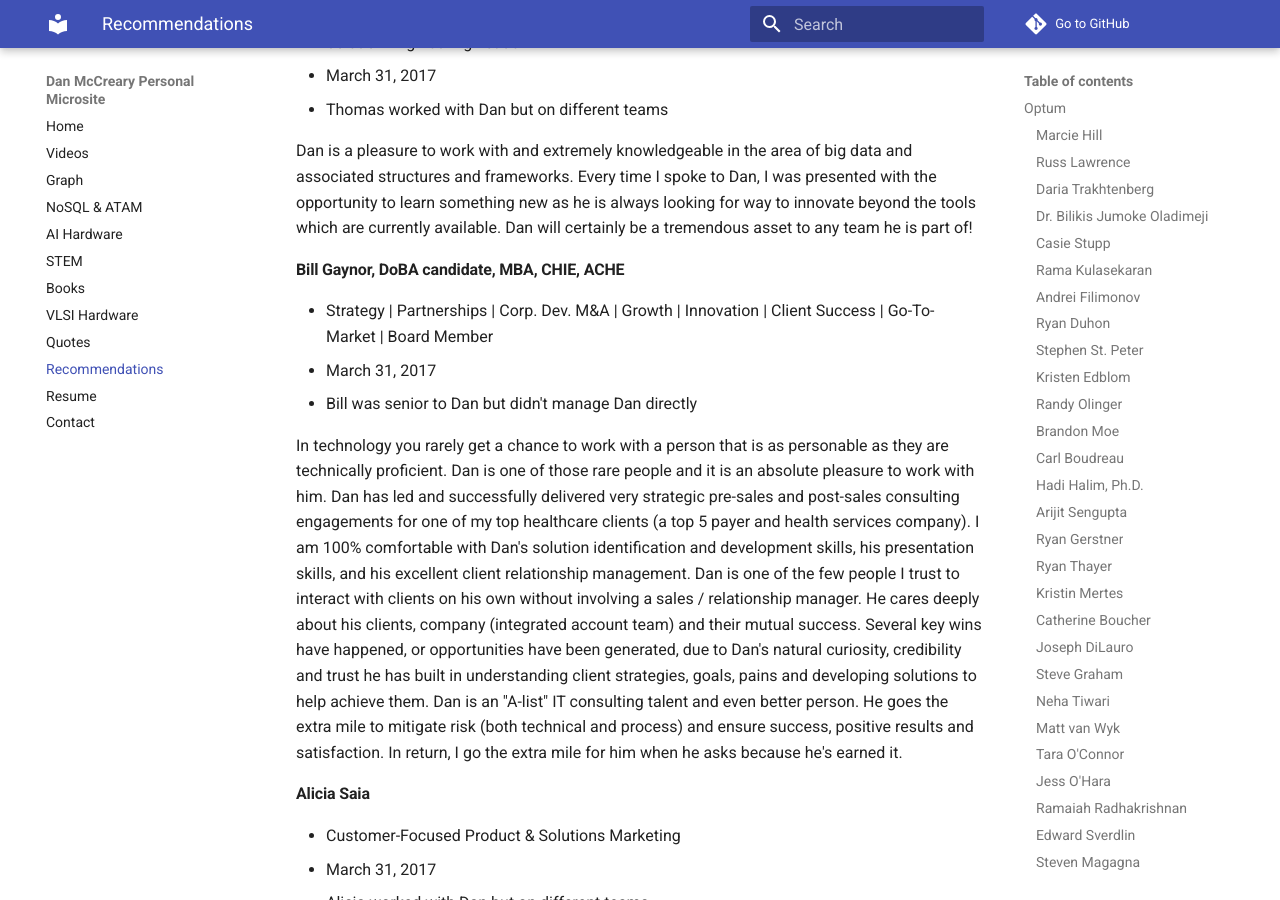
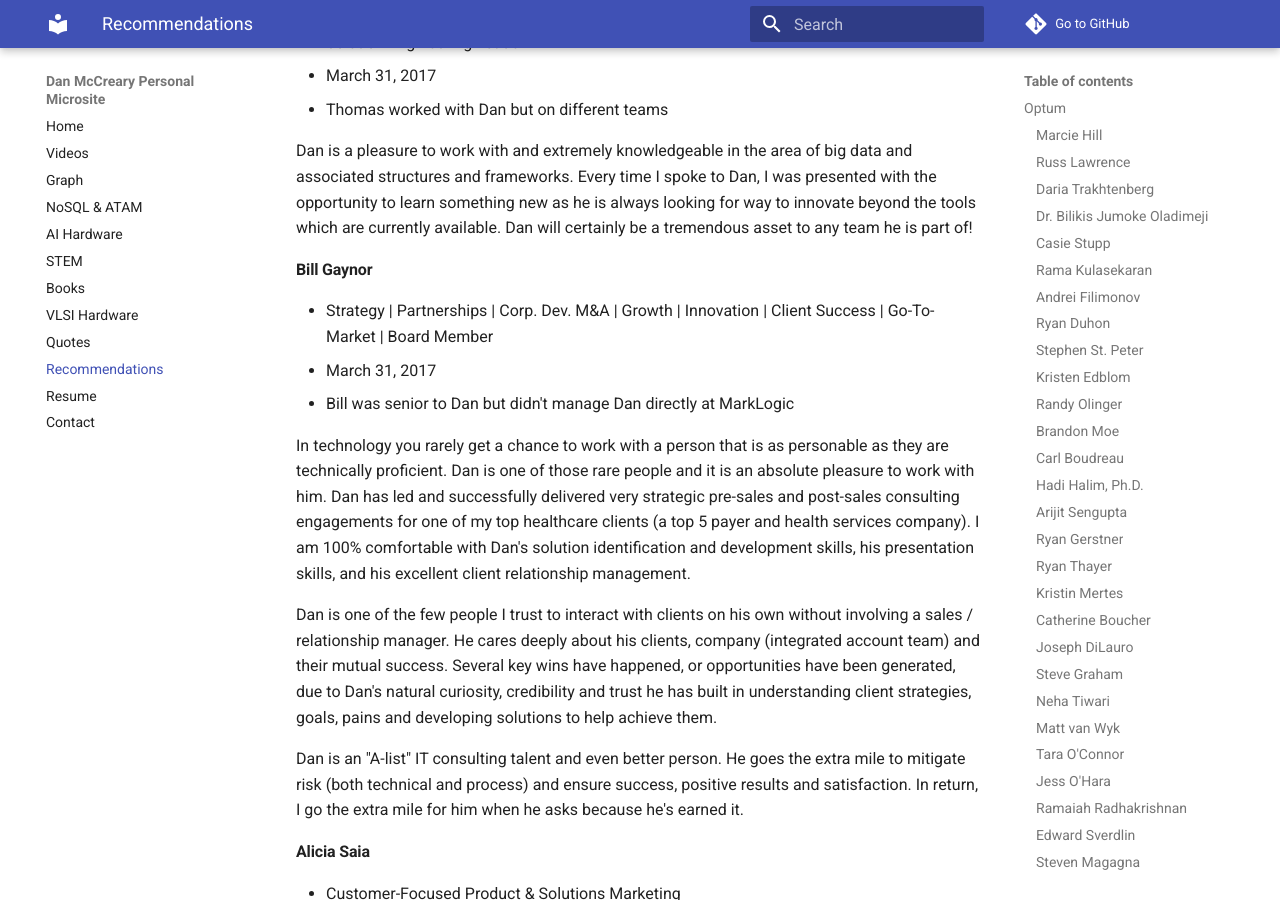
Before and after one commit to dmccreary/dmccreary, an MkDocs documentation site: the page built from docs/recommendations.md, in a window 1280 px wide and 900 px high, scrolled down 28975 px. Built offline with MkDocs 1.6.1 and Material for MkDocs 9.7.7, drawn with Linux system fonts in a browser that asks for light colours; comment, search, counter and statistics services are not loaded.

Commit message:
updating content

```diff
--- a/docs/recommendations.md
+++ b/docs/recommendations.md
@@ -624,13 +624,17 @@ I worked alongside Dan for nearly six months on a Minneapolis-based MarkLogic pr
 
 Dan is a pleasure to work with and extremely knowledgeable in the area of big data and associated structures and frameworks. Every time I spoke to Dan, I was presented with the opportunity to learn something new as he is always looking for way to innovate beyond the tools which are currently available. Dan will certainly be a tremendous asset to any team he is part of!
 
-#### Bill Gaynor, DoBA candidate, MBA, CHIE, ACHE
+#### Bill Gaynor
 
 * Strategy | Partnerships | Corp. Dev. M&A | Growth | Innovation | Client Success | Go-To-Market | Board Member
 * March 31, 2017
-* Bill was senior to Dan but didn't manage Dan directly
+* Bill was senior to Dan but didn't manage Dan directly at MarkLogic
 
-In technology you rarely get a chance to work with a person that is as personable as they are technically proficient. Dan is one of those rare people and it is an absolute pleasure to work with him. Dan has led and successfully delivered very strategic pre-sales and post-sales consulting engagements for one of my top healthcare clients (a top 5 payer and health services company). I am 100% comfortable with Dan's solution identification and development skills, his presentation skills, and his excellent client relationship management. Dan is one of the few people I trust to interact with clients on his own without involving a sales / relationship manager. He cares deeply about his clients, company (integrated account team) and their mutual success. Several key wins have happened, or opportunities have been generated, due to Dan's natural curiosity, credibility and trust he has built in understanding client strategies, goals, pains and developing solutions to help achieve them. Dan is an "A-list" IT consulting talent and even better person. He goes the extra mile to mitigate risk (both technical and process) and ensure success, positive results and satisfaction. In return, I go the extra mile for him when he asks because he's earned it.
+In technology you rarely get a chance to work with a person that is as personable as they are technically proficient. Dan is one of those rare people and it is an absolute pleasure to work with him. Dan has led and successfully delivered very strategic pre-sales and post-sales consulting engagements for one of my top healthcare clients (a top 5 payer and health services company). I am 100% comfortable with Dan's solution identification and development skills, his presentation skills, and his excellent client relationship management.
+
+Dan is one of the few people I trust to interact with clients on his own without involving a sales / relationship manager. He cares deeply about his clients, company (integrated account team) and their mutual success. Several key wins have happened, or opportunities have been generated, due to Dan's natural curiosity, credibility and trust he has built in understanding client strategies, goals, pains and developing solutions to help achieve them.
+
+Dan is an "A-list" IT consulting talent and even better person. He goes the extra mile to mitigate risk (both technical and process) and ensure success, positive results and satisfaction. In return, I go the extra mile for him when he asks because he's earned it.
 
 #### Alicia Saia
 
```
